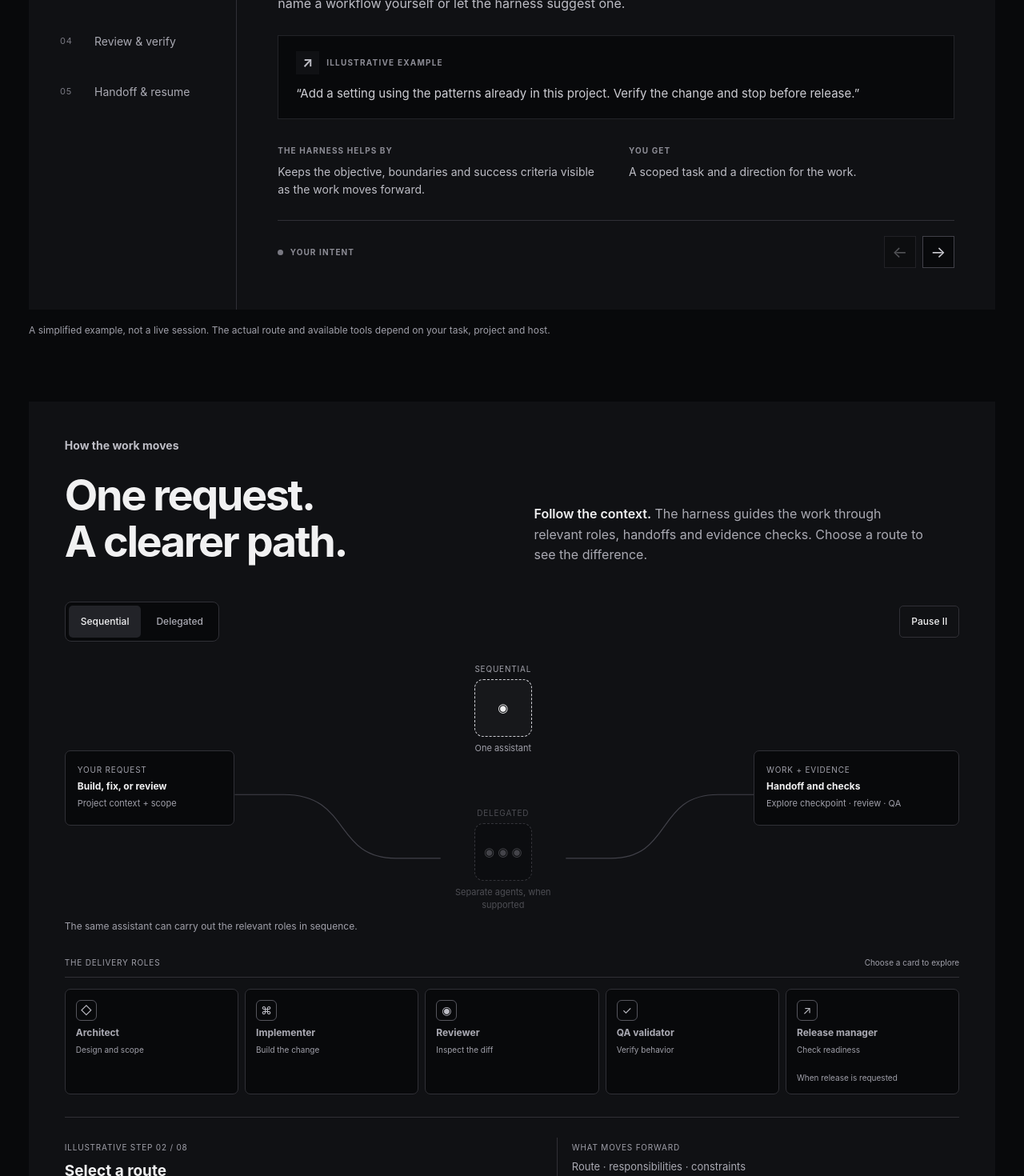
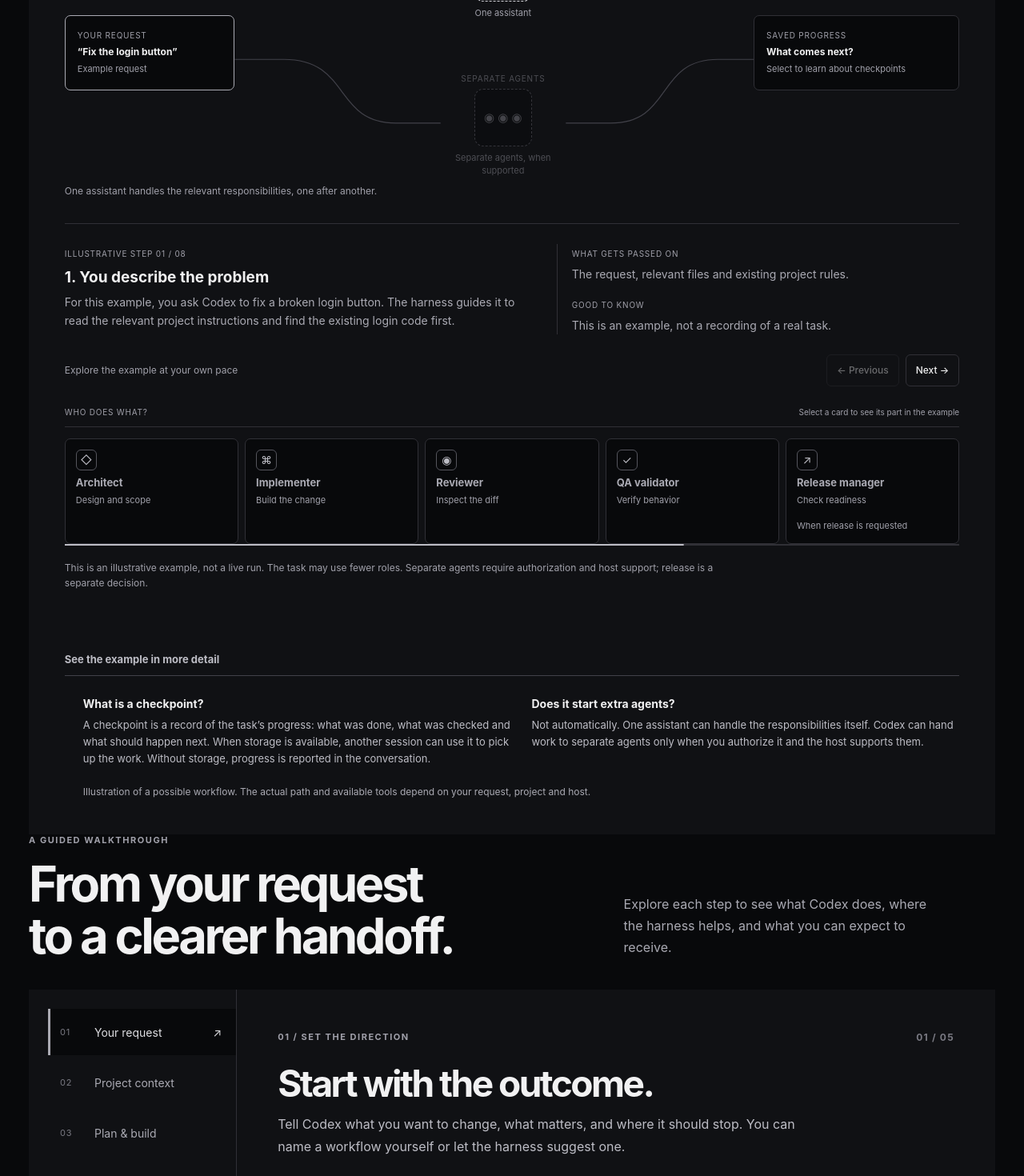
Before and after one commit to wanderpe/agentic-harness-website, a Next.js app: page /guide in a window 1280 px wide. Shown: the part 1100-2570 px from the top of the page at 80% size. Built offline with nearby package versions, Linux system fonts and the light colour scheme.

Commit message:
Clarify workflow guide for new users

```diff
--- a/app/DelegationDiagram.tsx
+++ b/app/DelegationDiagram.tsx
@@ -5,14 +5,14 @@ import '../public/assets/delegation-diagram.css';
 
 type Route = 'sequential' | 'delegated';
 const steps = [
-  { title: 'Start with your request', text: 'Codex uses the harness guidance to gather the objective, project instructions, relevant code and available checks.', packet: 'Objective · scope · project context', role: -1 },
-  { title: 'Select a route', text: 'The harness selects a proportional route. Relevant roles can be handled by one assistant or delegated only when authorized and supported.', packet: 'Route · responsibilities · constraints', role: -1 },
-  { title: 'Architect', text: 'When needed, the architect identifies a practical design, reuse points and boundaries before substantial implementation.', packet: 'Design · scope · acceptance checks', role: 0 },
-  { title: 'Implementer', text: 'The implementer receives the relevant context and plan, inspects the handoff, and makes the authorized change using existing patterns.', packet: 'Inputs · scope · current change', role: 1 },
-  { title: 'Reviewer', text: 'The reviewer examines the actual change for concrete defects and risks. Review is independent only when a separate authorized reviewer performs it.', packet: 'Current diff · findings · review record', role: 2 },
-  { title: 'QA validator', text: 'QA checks acceptance criteria using appropriate available checks, reporting what passed, failed or could not be run.', packet: 'Check results · evidence · limitations', role: 3 },
-  { title: 'Checkpoint and evidence', text: 'When storage is available, a checkpoint can carry the current step, artifacts, evidence and next action. Changed content can invalidate earlier review and QA.', packet: 'Current state · content identity · next action', role: -1 },
-  { title: 'Release manager', text: 'When release is requested, the release manager checks current evidence and the actual authorization for the scope, revision, operation and destination.', packet: 'Review · QA · actual authorization', role: 4 },
+  { title: '1. You describe the problem', text: 'For this example, you ask Codex to fix a broken login button. The harness guides it to read the relevant project instructions and find the existing login code first.', packet: 'The request, relevant files and existing project rules.', note: 'This is an example, not a recording of a real task.', role: -1 },
+  { title: '2. Codex chooses an approach', text: 'For a bug, it can follow a focused fix: investigate the cause, change the relevant code, then check the result. The harness provides guidance for each part.', packet: 'The problem, the proposed approach and what to check.', note: 'You can also ask for a specific workflow.', role: -1 },
+  { title: '3. Plan the change', text: 'For a larger change, the architect role can decide where the work belongs and which existing code to reuse. A small login fix may not need this role.', packet: 'A plan and the files or patterns to reuse.', note: 'A role is a responsibility; it does not automatically start another agent.', role: 0 },
+  { title: '4. Make the fix', text: 'The implementer role uses what was found to make a focused change to the login code. It follows the project’s existing patterns.', packet: 'The changed code and the context needed to review it.', note: 'Codex needs access to the project and its tools to make changes.', role: 1 },
+  { title: '5. Review the change', text: 'The reviewer role looks at the actual code change for mistakes and unintended effects. Any findings go back for correction.', packet: 'The current change and any review findings.', note: 'Review is independent only if a separate authorized reviewer performs it.', role: 2 },
+  { title: '6. Check the fix', text: 'The quality assurance (QA) role checks whether the login behavior meets the request, using the tests and tools available in the project.', packet: 'Which checks passed, failed or could not run.', note: 'An unrun check is reported as unrun, not as a pass.', role: 3 },
+  { title: '7. Save progress when possible', text: 'A checkpoint is a saved record of the task: what has been done, what was checked and what comes next. A later session can use it to pick up the work.', packet: 'The current task state, checks and next action.', note: 'Saving requires available storage. Changes may make earlier checks outdated.', role: -1 },
+  { title: '8. Decide whether to release', text: 'If you ask to release the change, the release manager role checks the current review, test results and your authorization for the specific release.', packet: 'Review findings, test results and the release decision.', note: 'Release is separate from implementing the fix.', role: 4 },
 ] as const;
 const roles = [
   { name: 'Architect', symbol: '◇', short: 'Design and scope', step: 2 },
@@ -27,7 +27,7 @@ export default function DelegationDiagram() {
   const [active, setActive] = useState(0);
   const [playing, setPlaying] = useState(false);
   const [inView, setInView] = useState(false);
-  const sectionRef = useRef<HTMLElement>(null);
+  const sectionRef = useRef<HTMLDivElement>(null);
   const started = useRef(false);
   useEffect(() => {
     const element = sectionRef.current;
@@ -44,27 +44,28 @@ export default function DelegationDiagram() {
   }, []);
   useEffect(() => {
     if (!playing || !inView) return;
-    const timer = window.setTimeout(() => { if (active === steps.length - 1) setPlaying(false); else setActive(active + 1); }, 6500);
+    const timer = window.setTimeout(() => { if (active === steps.length - 1) setPlaying(false); else setActive(active + 1); }, 10000);
     return () => window.clearTimeout(timer);
   }, [active, playing, inView]);
   function togglePlayback() { if (playing) { setPlaying(false); return; } if (active === steps.length - 1) setActive(0); started.current = true; setPlaying(true); }
   function selectStep(index: number) { started.current = true; setPlaying(false); setActive(index); }
   const step = steps[active];
-  return <section ref={sectionRef} className="delegation home-frame" aria-labelledby="delegation-title">
-    <div className="delegation-intro"><div><p className="section-label">How the work moves</p><h2 id="delegation-title">One request.<br />A clearer path.</h2></div><p><strong>Follow the context.</strong> The harness guides the work through relevant roles, handoffs and evidence checks. Choose a route to see the difference.</p></div>
-    <div className="route-toolbar"><div className="route-switch" role="group" aria-label="Choose an example route"><button type="button" aria-pressed={route === 'sequential'} onClick={() => setRoute('sequential')}>Sequential</button><button type="button" aria-pressed={route === 'delegated'} onClick={() => setRoute('delegated')}>Delegated</button></div><button className="route-play" type="button" onClick={togglePlayback}>{playing ? 'Pause' : active === steps.length - 1 ? 'Replay' : 'Play'} <span aria-hidden="true">{playing ? 'Ⅱ' : '▶'}</span></button></div>
+  return <section className="delegation home-frame" aria-labelledby="delegation-title">
+    <div className="delegation-intro"><div><p className="section-label">How the work moves</p><h2 id="delegation-title">A login bug,<br />step by step.</h2></div><p><strong>Here is an example.</strong> You ask Codex to fix a login button. The diagram shows how the harness can guide the task from your request to a checked result.</p></div>
+    <div className="route-toolbar"><div className="route-switch" role="group" aria-label="Choose an example route"><button type="button" aria-pressed={route === 'sequential'} onClick={() => setRoute('sequential')}>One assistant</button><button type="button" aria-pressed={route === 'delegated'} onClick={() => setRoute('delegated')}>Separate agents</button></div><button className="route-play" type="button" onClick={togglePlayback}>{playing ? 'Pause example' : active === steps.length - 1 ? 'Replay example' : 'Play example'} <span aria-hidden="true">{playing ? 'Ⅱ' : '▶'}</span></button></div>
     <div className="branch-diagram" aria-label="Illustrative request, route and evidence flow">
       <svg key={`${route}-${active}`} className="branch-lines" viewBox="0 0 1000 300" preserveAspectRatio="none" aria-hidden="true"><path className={route === 'sequential' ? 'selected-branch' : ''} d="M190 142 H245 C320 142 300 65 370 65 H420"/><path className={route === 'delegated' ? 'selected-branch' : ''} d="M190 158 H245 C320 158 300 235 370 235 H420"/><path className={route === 'sequential' ? 'selected-branch' : ''} d="M560 65 H610 C680 65 660 142 730 142 H770"/><path className={route === 'delegated' ? 'selected-branch' : ''} d="M560 235 H610 C680 235 660 158 730 158 H770"/></svg>
-      <div className={`branch-request${active === 0 ? ' is-lit' : ''}`}><span>YOUR REQUEST</span><strong>Build, fix, or review</strong><small>Project context + scope</small></div>
-      <div className={`branch-mode branch-sequential${route === 'sequential' ? ' is-selected' : ''}`}><span>SEQUENTIAL</span><div className="branch-hub"><i aria-hidden="true">◉</i></div><small>One assistant</small></div>
-      <div className={`branch-mode branch-delegated${route === 'delegated' ? ' is-selected' : ''}`}><span>DELEGATED</span><div className="branch-hub"><i aria-hidden="true">◉ ◉ ◉</i></div><small>Separate agents, when supported</small></div>
-      <button type="button" className={`branch-output${active >= 6 ? ' is-lit' : ''}`} aria-pressed={active === 6} onClick={() => selectStep(6)}><span>WORK + EVIDENCE</span><strong>Handoff and checks</strong><small>Explore checkpoint · review · QA</small></button>
+      <div className={`branch-request${active === 0 ? ' is-lit' : ''}`}><span>YOUR REQUEST</span><strong>“Fix the login button”</strong><small>Example request</small></div>
+      <div className={`branch-mode branch-sequential${route === 'sequential' ? ' is-selected' : ''}`}><span>ONE ASSISTANT</span><div className="branch-hub"><i aria-hidden="true">◉</i></div><small>One assistant</small></div>
+      <div className={`branch-mode branch-delegated${route === 'delegated' ? ' is-selected' : ''}`}><span>SEPARATE AGENTS</span><div className="branch-hub"><i aria-hidden="true">◉ ◉ ◉</i></div><small>Separate agents, when supported</small></div>
+      <button type="button" className={`branch-output${active >= 6 ? ' is-lit' : ''}`} aria-pressed={active === 6} onClick={() => selectStep(6)}><span>SAVED PROGRESS</span><strong>What comes next?</strong><small>Select to learn about checkpoints</small></button>
     </div>
-    <div className="branch-caption">{route === 'sequential' ? 'The same assistant can carry out the relevant roles in sequence.' : 'Separate agents can receive roles only when delegation is authorized and the host supports it.'}</div>
-    <div className="role-heading"><span>THE DELIVERY ROLES</span><span>Choose a card to explore</span></div>
-    <div className="role-cards" role="group" aria-label="Delivery role examples">{roles.map((role, index) => <button key={role.name} type="button" className={`delivery-card${step.role === index ? ' is-active' : ''}`} aria-pressed={step.role === index} onClick={() => selectStep(role.step)}><span className="delivery-icon" aria-hidden="true">{role.symbol}</span><strong>{role.name}</strong><small>{role.short}</small>{index === 4 && <span className="delivery-optional">When release is requested</span>}</button>)}</div>
-    <div className="branch-detail" aria-live={playing ? 'off' : 'polite'}><div><span>ILLUSTRATIVE STEP {String(active + 1).padStart(2, '0')} / 08</span><h3>{step.title}</h3><p>{step.text}</p></div><div className="handoff-packet"><span>WHAT MOVES FORWARD</span><p>{step.packet}</p><span>STATE AND GATES</span><p>Missing or stale evidence needs attention. Fallback checks are advisory and cannot prove tests ran or authenticate approvals.</p></div></div>
+    <div className="branch-caption">{route === 'sequential' ? 'One assistant handles the relevant responsibilities, one after another.' : 'Codex may hand some responsibilities to separate agents, if you authorize it and the host supports it.'}</div>
+    <div ref={sectionRef} className="branch-detail" aria-live={playing ? 'off' : 'polite'}><div><span>ILLUSTRATIVE STEP {String(active + 1).padStart(2, '0')} / 08</span><h3>{step.title}</h3><p>{step.text}</p></div><div className="handoff-packet"><span>WHAT GETS PASSED ON</span><p>{step.packet}</p><span>GOOD TO KNOW</span><p>{step.note}</p></div></div>
+    <div className="branch-step-controls"><span>Explore the example at your own pace</span><div><button type="button" disabled={active === 0} onClick={() => selectStep(active - 1)}>← Previous</button><button type="button" disabled={active === steps.length - 1} onClick={() => selectStep(active + 1)}>Next →</button></div></div>
+    <div className="role-heading"><span>WHO DOES WHAT?</span><span>Select a card to see its part in the example</span></div>
+    <div className="role-cards" role="group" aria-label="Delivery role examples">{roles.map((role, index) => <button key={role.name} type="button" className={`delivery-card${step.role === index ? ' is-active' : ''}`} aria-pressed={step.role === index} onClick={() => selectStep(role.step)}><span className="delivery-icon" aria-hidden="true">{role.symbol}</span><strong>{role.name}</strong><small>{role.short}</small>{step.role === index && <span className="delivery-description">{step.text}</span>}{index === 4 && <span className="delivery-optional">When release is requested</span>}</button>)}</div>
     <div className="branch-progress" aria-hidden="true"><span key={`${active}-${playing}-${inView}`} data-running={playing && inView}/></div>
-    <p className="delegation-footnote">Illustration, not a live run. Roles depend on the task; a role packet does not launch an agent. Delegation requires authorization and host support. Release is a separate decision.</p>
+    <p className="delegation-footnote">This is an illustrative example, not a live run. The task may use fewer roles. Separate agents require authorization and host support; release is a separate decision.</p>
   </section>;
 }
--- a/app/guide/Guide.tsx
+++ b/app/guide/Guide.tsx
@@ -15,11 +15,10 @@ export default function Guide(){return (<>
 
   <main id="main">
     <section className="hero frame" aria-labelledby="title">
-      <div className="hero-copy"><p className="kicker">A PROJECT-AWARE WORKFLOW HARNESS PLUGIN FOR CODEX</p><h1 id="title">Your codebase.<br />A clearer path.</h1><p className="hero-lead">Agentic Harness Orchestrator is a workflow harness plugin for Codex. It guides project discovery, scoped changes, review and reporting using the tools and permissions available to Codex.</p><Link className="primary-link" href="/guide/#explore">See how it works <span aria-hidden="true">↓</span></Link><p className="hero-note">Built around your project. Guided by your request.</p></div>
-      <WorkflowExplorer />
-      <section className="swim-demo" aria-label="Illustrated workflow">
+      <div className="hero-copy"><p className="kicker">A PROJECT-AWARE WORKFLOW HARNESS PLUGIN FOR CODEX</p><h1 id="title">How the harness<br />helps Codex.</h1><p className="hero-lead">The harness is a Codex plugin that provides a workflow: understand your project, make a focused change, and report what was checked.</p><Link className="primary-link" href="/guide/#explore">See how it works <span aria-hidden="true">↓</span></Link><p className="hero-note">Built around your project. Guided by your request.</p></div>
+      <section className="swim-demo" id="explore" aria-label="Illustrated workflow">
         <DelegationDiagram />
-        <details className="flow-detail"><summary>Explore a detailed hotfix example</summary><div className="swim-stages" id="example-stages">
+        <details className="flow-detail"><summary>See the example in more detail</summary><div className="swim-stages" id="example-stages">
           <article className="swim-stage"><h3>Request and intake</h3><div className="swim-row"><div className="swim-cell lane-you"><small>You</small><strong>Describe the problem</strong><p>Share symptoms, scope and what success should look like.</p></div><div className="swim-cell lane-codex"><small>Codex + harness</small><strong>Interpret the request</strong><p>Respect an explicitly selected hotfix; clarify missing information when needed.</p></div><div className="swim-cell lane-state"><small>Task state</small><strong>Define the objective</strong><p>Record scope, acceptance criteria and current status when storage is available.</p></div></div></article>
           <article className="swim-stage"><h3>Build project context</h3><div className="swim-row"><div className="swim-cell lane-codex"><small>Codex + harness</small><strong>Inspect the workspace</strong><p>Read relevant instructions, affected files, tooling and existing checks.</p></div><div className="swim-cell lane-role"><small>Delivery roles</small><strong>Trace the failure</strong><p>Identify the affected behavior and investigate the cause before changing code.</p></div><div className="swim-cell lane-state"><small>Task state</small><strong>Prepare the context</strong><p>Keep known facts, unknowns and the next valid action together.</p></div></div></article>
           <article className="swim-stage"><h3>Plan and hand off</h3><div className="swim-row"><div className="swim-cell lane-codex"><small>Codex + harness</small><strong>Choose a focused plan</strong><p>Build a role packet with the relevant scope, inputs and completion checks.</p></div><div className="swim-cell lane-role"><small>Delivery roles</small><strong>Receive the work</strong><p>The implementer inspects the context and plan before acting.</p></div><div className="swim-cell lane-state"><small>Task state</small><strong>Record the handoff</strong><p>Associate artifacts and their content identity with the receiving role.</p></div></div></article>
@@ -27,9 +26,10 @@ export default function Guide(){return (<>
           <article className="swim-stage"><h3>Verify and report</h3><div className="swim-row"><div className="swim-cell lane-you"><small>You</small><strong>Review the result</strong><p>See what changed, what passed, and what needs attention.</p></div><div className="swim-cell lane-codex"><small>Codex + harness</small><strong>Run appropriate checks</strong><p>Report actual results, including failures and checks not run.</p></div><div className="swim-cell lane-role"><small>Delivery roles</small><strong>QA → release decision</strong><p>QA validates the affected behavior; release requires the appropriate authorization.</p></div><div className="swim-cell lane-state"><small>Task state</small><strong>Update evidence</strong><p>Record the outcome and next action; return to implementation when checks fail.</p></div></div></article>
         </div>
         </details>
-<div className="swim-notes"><div><strong>How state works</strong><p>When supported, checkpoints keep the objective, current node, status, artifacts, evidence, handoffs and next action. A project’s own state manager takes precedence. Without durable storage, the state is reported in the conversation.</p></div><div><strong>How delegation works</strong><p>Orchestrator describes coordination of the workflow. Roles may be performed sequentially by the same assistant. Separate agents are used only when authorized and supported; a role packet alone does not launch an agent.</p></div></div>
+<div className="swim-notes"><div><strong>What is a checkpoint?</strong><p>A checkpoint is a record of the task’s progress: what was done, what was checked and what should happen next. When storage is available, another session can use it to pick up the work. Without storage, progress is reported in the conversation.</p></div><div><strong>Does it start extra agents?</strong><p>Not automatically. One assistant can handle the responsibilities itself. Codex can hand work to separate agents only when you authorize it and the host supports them.</p></div></div>
         <p className="swim-caption">Illustration of a possible workflow. The actual path and available tools depend on your request, project and host.</p>
       </section>
+      <WorkflowExplorer />
     </section>
 
     <section className="relationship" aria-labelledby="relationship-title"><div className="frame relationship-inner"><div><h2 id="relationship-title">Three parts,<br />one conversation.</h2><p>You stay in control. Codex carries out the work, and the harness provides the process it can follow.</p></div><div className="relationship-map" aria-label="You give a request to Codex. The harness guides Codex using roles and skills. Codex works with the authorized project and reports back."><div><span className="map-name">You</span><p>Describe the outcome and authorize actions.</p></div><span className="map-arrow" aria-hidden="true">→</span><div><span className="map-name">Codex</span><p>Reads context, uses available tools, and reports results.</p></div><span className="map-arrow" aria-hidden="true">↔</span><div><span className="map-name">Harness</span><p>Guides planning, roles, handoffs and evidence.</p></div></div><p className="map-caption">Codex provides the agent runtime and works with the tools and permissions available in its host. The plugin adds workflow guidance and optional helpers; it does not grant access or automatically create separate agents.</p></div></section>
--- a/app/guide/WorkflowExplorer.tsx
+++ b/app/guide/WorkflowExplorer.tsx
@@ -14,7 +14,7 @@ const steps = [
 export default function WorkflowExplorer() {
   const [selected, setSelected] = useState(0);
   const step = steps[selected];
-  return <section className="explorer" id="explore" aria-labelledby="explorer-title">
+  return <section className="explorer" id="workflow-walkthrough" aria-labelledby="explorer-title">
     <div className="explorer-heading"><div><p className="explorer-eyebrow">A GUIDED WALKTHROUGH</p><h2 id="explorer-title">From your request<br />to a clearer handoff.</h2></div><p>Explore each step to see what Codex does, where the harness helps, and what you can expect to receive.</p></div>
     <div className="explorer-shell"><div className="explorer-rail" role="group" aria-label="Choose a workflow step">{steps.map((item, index) => <button key={item.label} type="button" className={index === selected ? 'explorer-step active' : 'explorer-step'} aria-pressed={index === selected} onClick={() => setSelected(index)}><span className="explorer-number">{String(index + 1).padStart(2, '0')}</span><span>{item.label}</span><span className="explorer-arrow" aria-hidden="true">↗</span></button>)}</div>
       <div className="explorer-content" aria-live="polite" aria-atomic="true"><div className="explorer-content-top"><p className="explorer-eyebrow">{step.kicker}</p><span className="explorer-count">{String(selected + 1).padStart(2, '0')} / 05</span></div><h3>{step.title}</h3><p className="explorer-description">{step.description}</p><div className="explorer-example"><div><span className="explorer-spark" aria-hidden="true">{step.icon}</span><span>ILLUSTRATIVE EXAMPLE</span></div><p>{step.prompt}</p></div><div className="explorer-facts"><div><span>THE HARNESS HELPS BY</span><p>{step.harness}</p></div><div><span>YOU GET</span><p>{step.output}</p></div></div><div className="explorer-bottom"><span><i aria-hidden="true" /> {step.signal}</span><div><button type="button" onClick={() => setSelected(selected - 1)} disabled={selected === 0} aria-label="Previous workflow step">←</button><button type="button" onClick={() => setSelected(selected + 1)} disabled={selected === steps.length - 1} aria-label="Next workflow step">→</button></div></div></div>
```
Also changed, not shown: public/assets/delegation-diagram.css.
